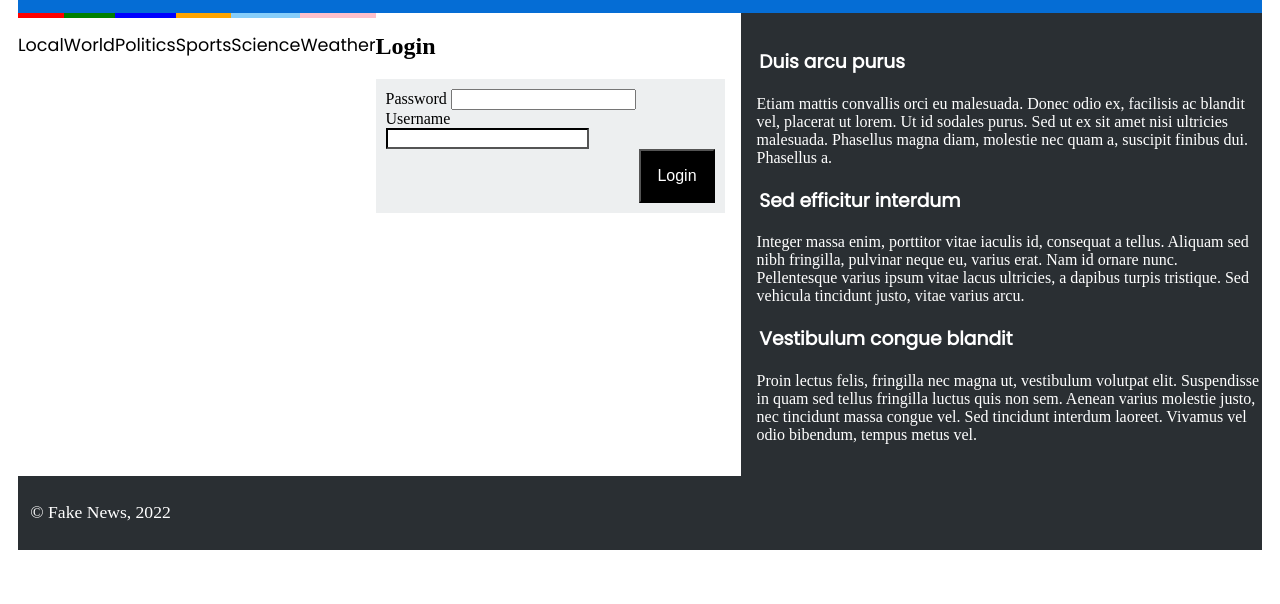
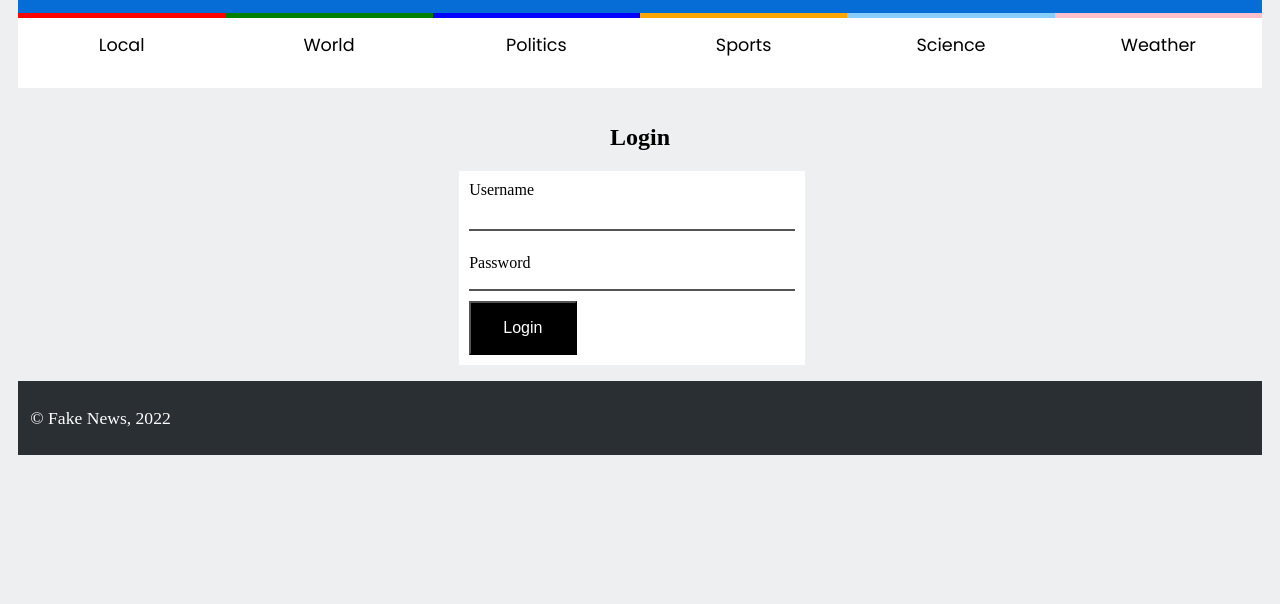
Before and after one commit to Dragon29R/LinguagensWeb, a plain HTML site: page aula3/login.html in a window 1280 px wide. Shown: the part 196-800 px from the top of the page. Drawn offline with Linux system fonts and the light colour scheme.

Commit message:
aula 3 exercicio 1 feito

```diff
--- a/aula3/comments.css
+++ b/aula3/comments.css
@@ -56,11 +56,12 @@ form > h2{
 form > label:first-of-type{
     grid-row:2;
     grid-column: 1/3;
+    margin-left: 1em;
 }
 form > label:nth-child(3){
     grid-row:2;
     grid-column: 3/10;
-
+    margin-left: 2em;
 }
 form > label:nth-child(4){
     margin: 1em;
@@ -69,6 +70,7 @@ form > label:nth-child(4){
     display: flex;
     flex-direction: row;
     align-items:center;
+    margin-left: 1em;
 }
 form > button{
     grid-row:4;
@@ -81,10 +83,12 @@ form > button{
 }
 
 input[type="text"], input[type="email"] {
-    width: 80%;
+    width: 70%;
     box-sizing :border-box;
     border-color:black ;
+    margin:1em;
 }
 textarea{
     width: 90%;
+    margin-left: 1em;
 }
--- a/aula3/forms.css
+++ b/aula3/forms.css
@@ -1,3 +1,75 @@
 body > header > h2{
     margin-top: 1em;
 }
+aside{
+    display: none;
+}
+body{
+    display: grid;
+    grid-template-columns: auto;
+    background-color: rgb(237,239,240);
+}
+body > #menu {
+    grid-row: 2;
+    grid-column: 1 / 10;
+    margin-bottom: 1em;
+    background-color: white;
+}
+body > #register , body>#login{
+    grid-row : 3;
+    grid-column: 5;
+    display: flex;
+    flex-direction: column;
+    align-items:center;
+
+}
+form{
+    background-color: white;
+    display: flex;
+    flex-direction: column;
+}
+form > label{
+    display: flex;
+    flex-direction: column;
+    margin-bottom: 10px;
+    width: 100%;
+}
+form > label:nth-child(3) {
+    margin-left: 0em;
+
+
+}
+form > label:first-of-type{
+    margin-left: 0em;
+}
+input[type="text"],
+input[type="email"],
+input[type="password"] {
+  padding-left: 10em;
+  margin-left: 0em;
+  width: 100%;
+  border-top: none;
+  border-left: none;
+  border-right: none;
+}
+input[type="password"] {
+    box-sizing :border-box;
+    border-color:black ;
+}
+form > button{
+    width: 33%;
+}
+
+@media screen and (max-width: 40em) {
+    body > #menu {
+        background-color: darkslategray;
+    }
+    body > header > h2{
+        display: none;
+
+    }
+    body > header > #signup{
+        margin-left: 0em;
+        margin-top: 1em;
+    }
+}
--- a/aula3/index.html
+++ b/aula3/index.html
@@ -8,7 +8,6 @@
     <link href="layout.css" rel="stylesheet">
     <link href="responsive.css" rel="stylesheet">
     <link href="comments.css" rel="stylesheet">
-    <link href="forms.css" rel="stylesheet">
   </head>
   <body>
     <header>
```
Also changed, not shown: aula3/item.html (+0 -1 lines).
